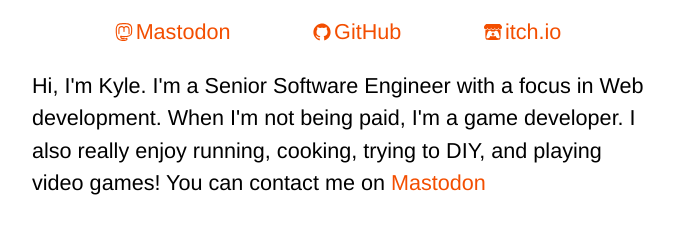
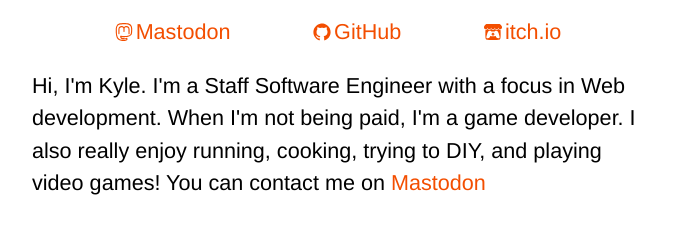
Before and after one commit to A-Sandwich/portfolio-nextjs, a Next.js app: page / in a window 1280 px wide. Shown: the part 272-517 px from the top of the page, without its empty margins (302-976 px from the left). Built offline with nearby package versions, Linux system fonts and the light colour scheme.

Commit message:
Update index.js
Changed title

```diff
--- a/pages/index.js
+++ b/pages/index.js
@@ -62,7 +62,7 @@
               alt="itch.io logo"
             />itch.io</Link>
         </div>
-        <p>Hi, I'm Kyle. I'm a Senior Software Engineer with a focus in Web development. When I'm not being paid, I'm a game developer. I also really enjoy running, cooking, trying to DIY, and playing video games!
+        <p>Hi, I'm Kyle. I'm a Staff Software Engineer with a focus in Web development. When I'm not being paid, I'm a game developer. I also really enjoy running, cooking, trying to DIY, and playing video games!
           You can contact me on <Link target="_blank" href="https://mastodon.gamedev.place/@A_Sandwich">Mastodon</Link>
         </p>
       </section>
```
